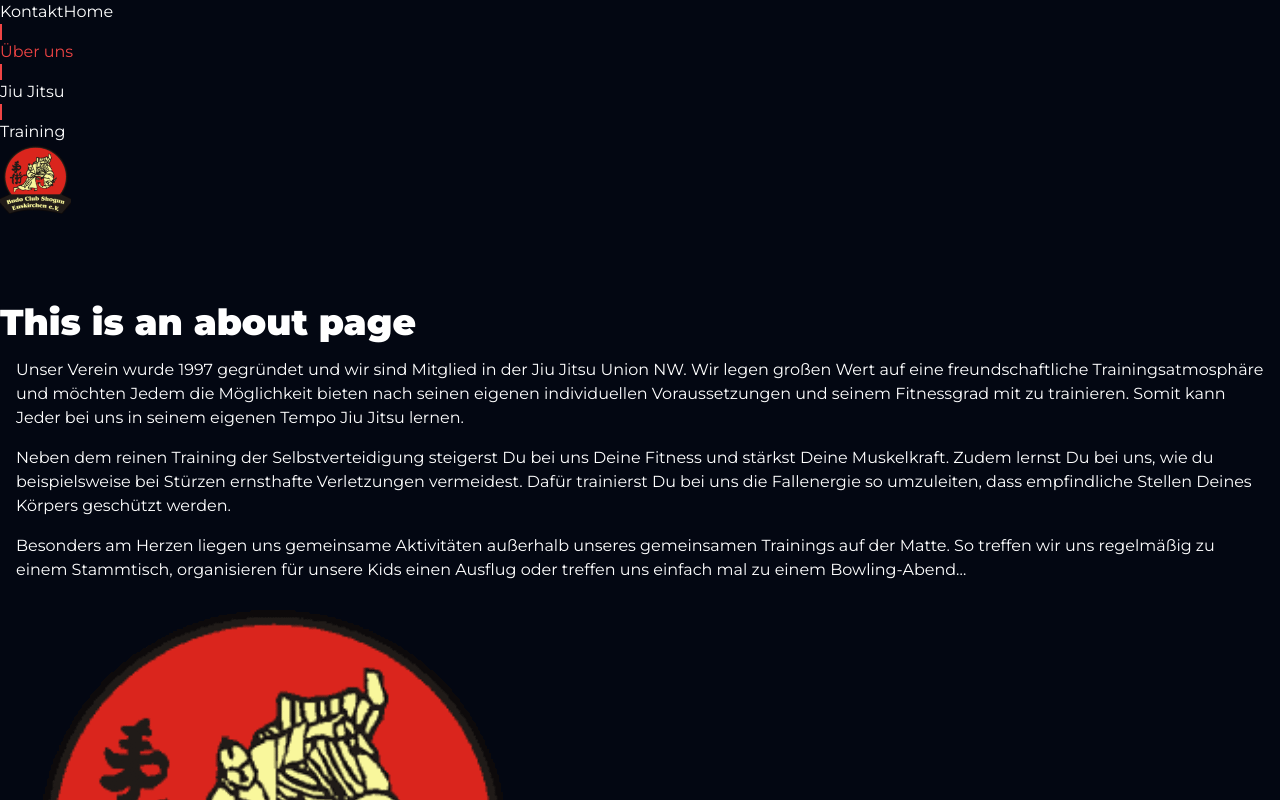
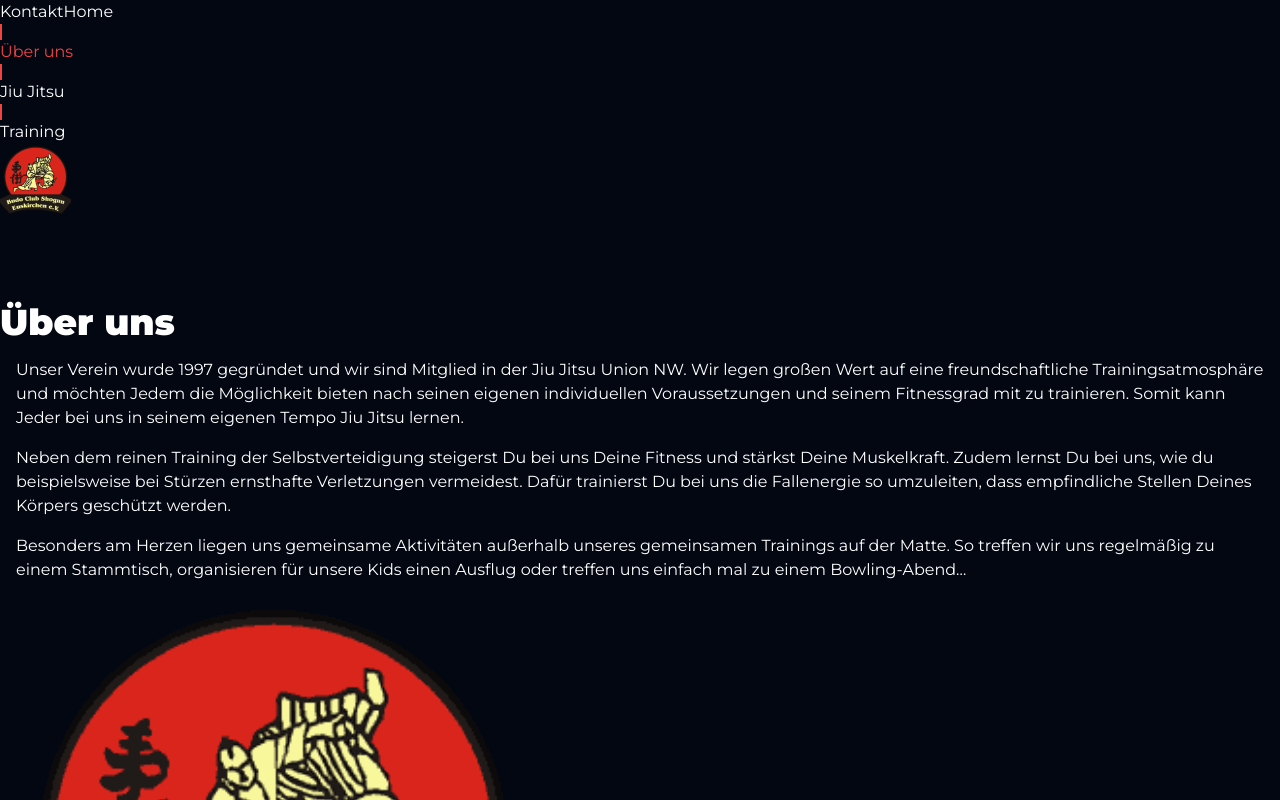
Before and after one commit to AnnaHittaller/budo-club, a Vue app: page /about in a window 1280 px wide. Shown: the top 800 px of the page. Built offline with nearby package versions, Linux system fonts and the light colour scheme; some icons are missing.

Commit message:
about page typo corrected

```diff
--- a/src/views/AboutView.vue
+++ b/src/views/AboutView.vue
@@ -1,6 +1,6 @@
 <template>
   <section class="bg-white flex flex-col justify-center items-center text-gray-950">
-    <h2>This is an about page</h2>
+    <h2>Über uns</h2>
     <div class="grid grid-cols-1 md:grid-cols-3 gap-8 content-center justify-center">
       <div class="md:col-span-2">
         <p>Unser Verein wurde 1997 gegründet und wir sind Mitglied in der Jiu Jitsu Union NW.
```
